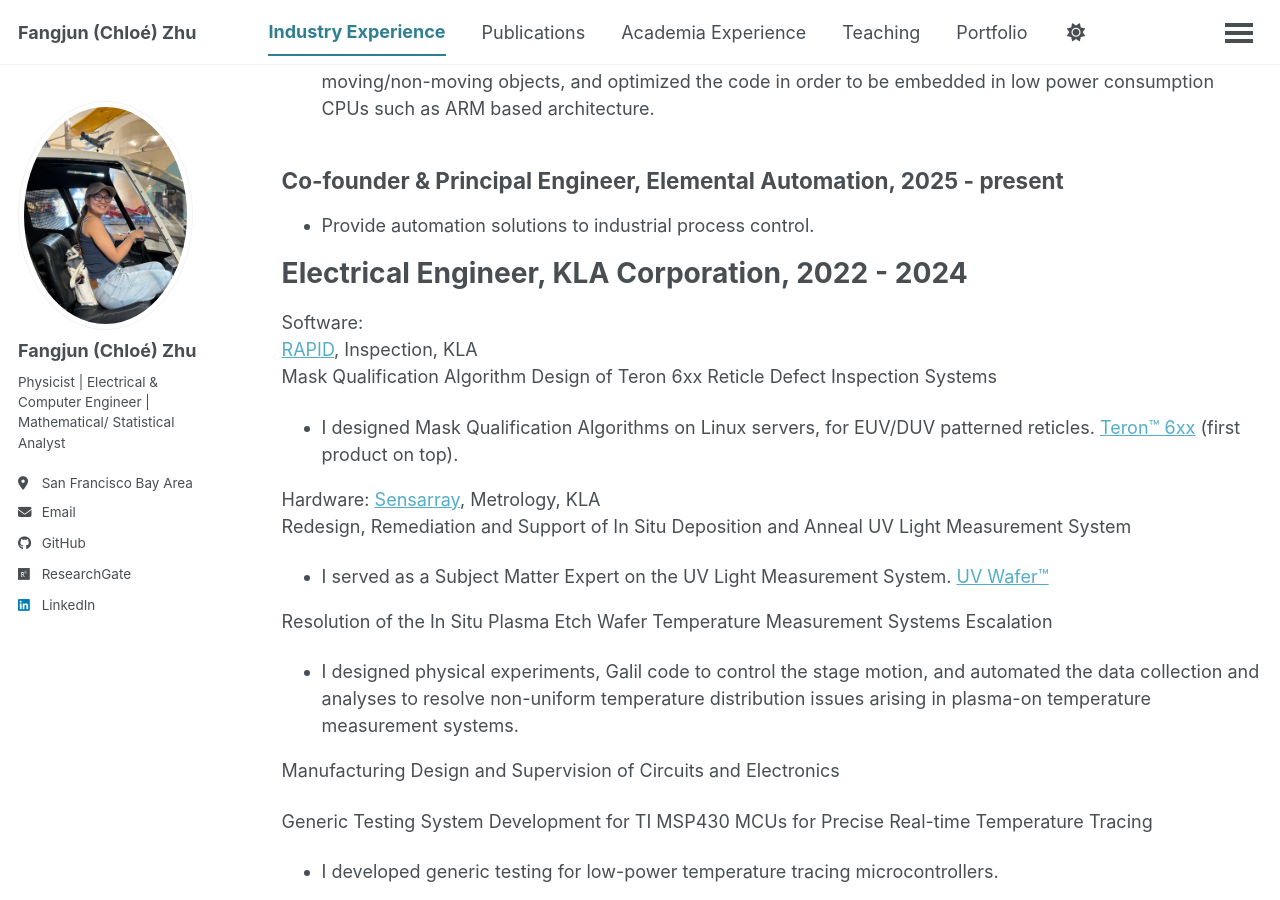
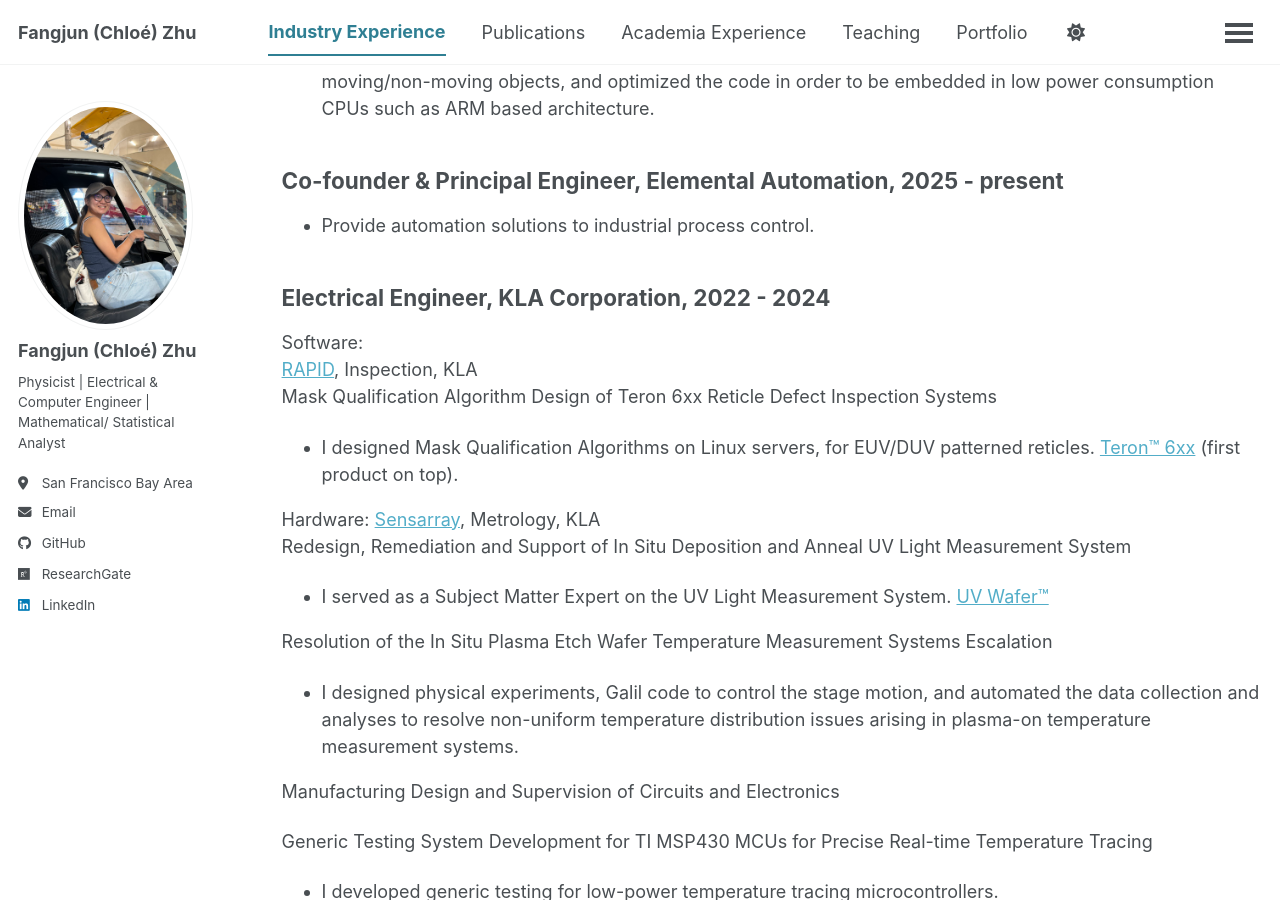
Before and after one commit to ChloeZhu1/ChloeZhu1.github.io, a Jekyll site: the page built from _pages/cv.md, in a window 1280 px wide and 900 px high, scrolled down 344 px. Built offline with Jekyll 4.4.1, drawn with Linux system fonts in a browser that asks for light colours; a script bundle is joined from its source files by our own code; library files that are not in the unit come from our copies.

Commit message:
Update cv.md

```diff
--- a/_pages/cv.md
+++ b/_pages/cv.md
@@ -18,8 +18,7 @@
 ## Co-founder & Principal Engineer, Elemental Automation, 2025 - present
 * Provide automation solutions to industrial process control.
 
-Electrical Engineer, KLA Corporation, 2022 - 2024
-======
+## Electrical Engineer, KLA Corporation, 2022 - 2024
 Software: <br>
 [RAPID](https://www.kla.com/products/reticle-manufacturing), Inspection, KLA <br>
 Mask Qualification Algorithm Design of Teron 6xx Reticle Defect Inspection Systems
```
